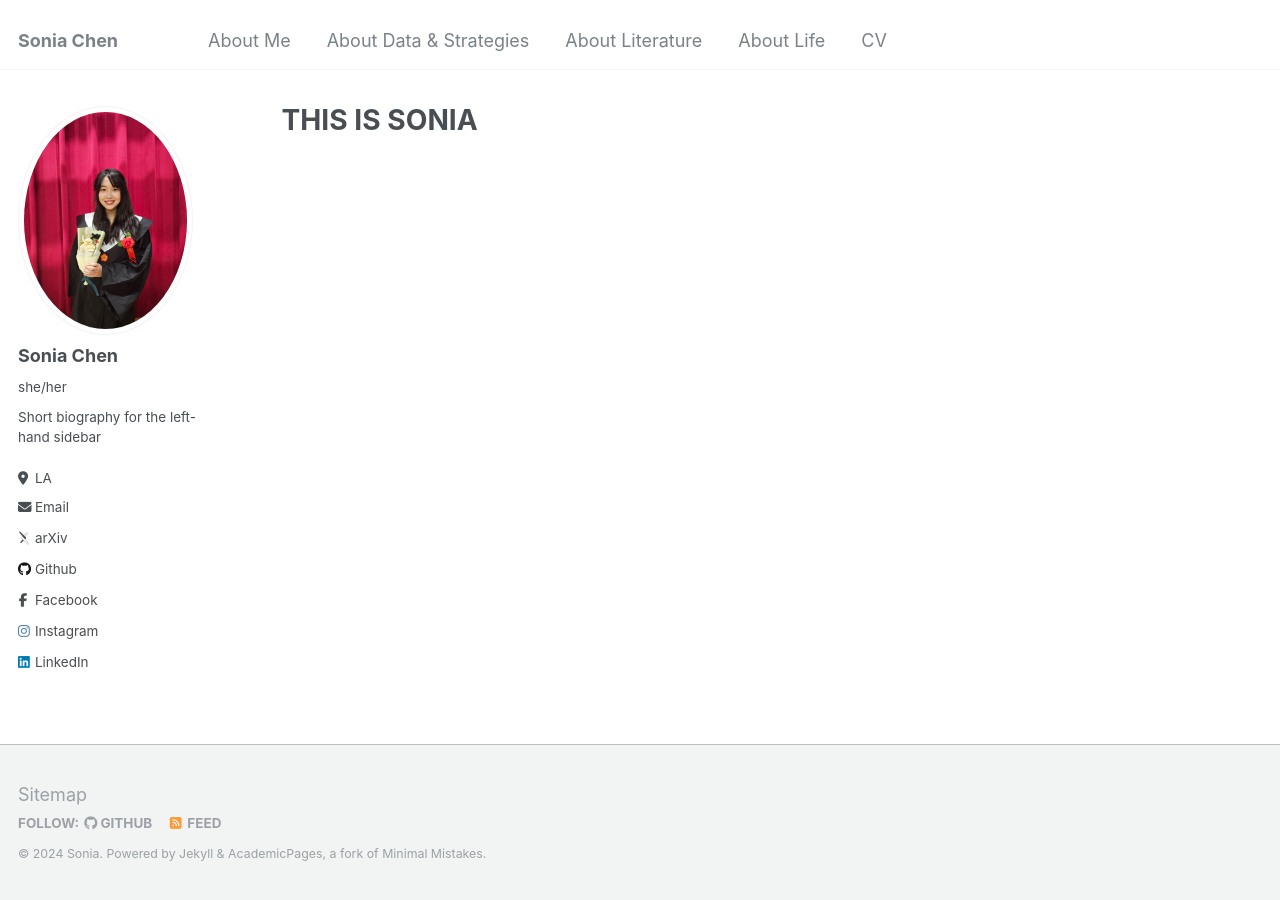
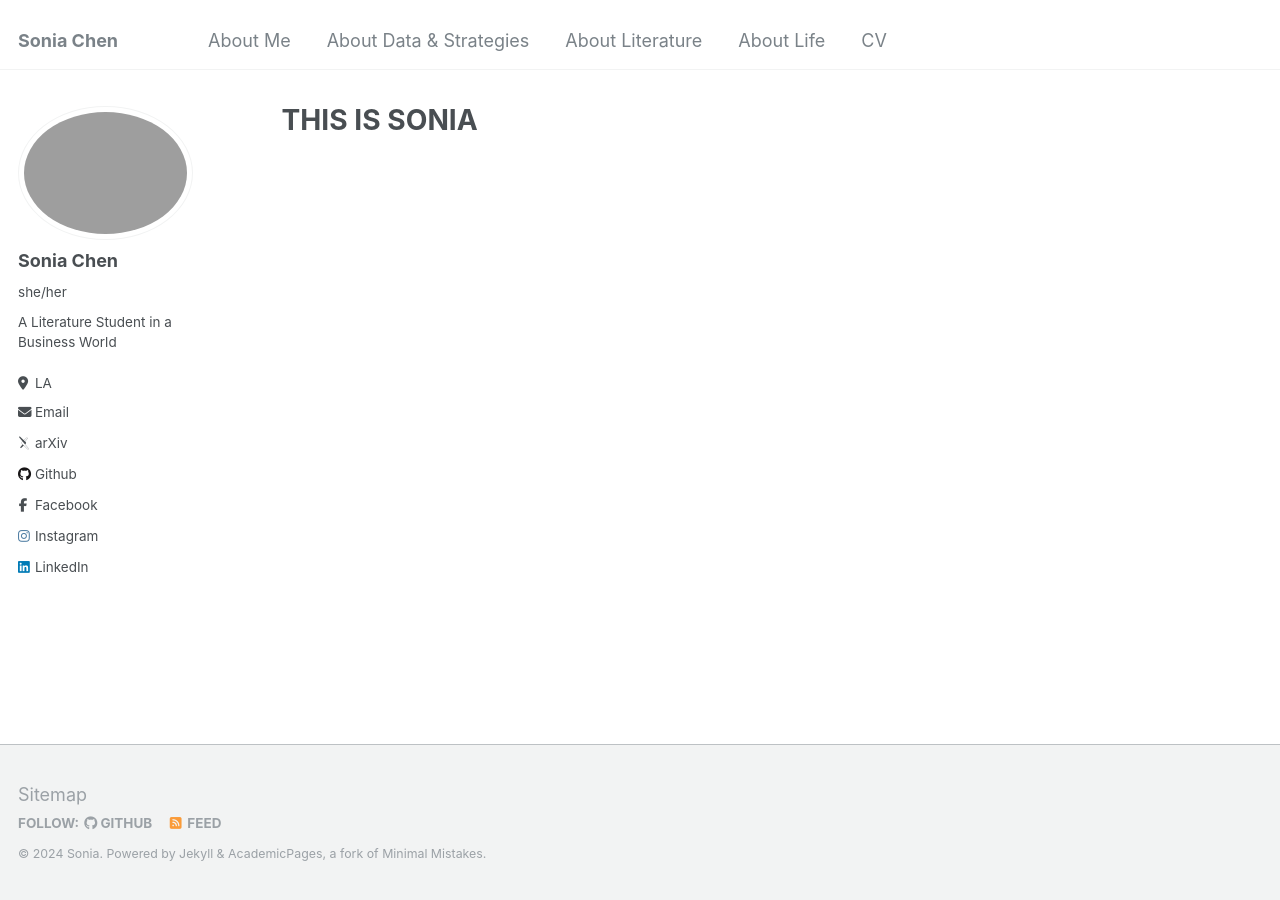
Before and after one commit to soniachen6603/sonia.chen.github.io, a Jekyll site: the page built from _pages/about.md, in a window 1280 px wide. Built offline with Jekyll 4.4.1, drawn with Linux system fonts in a browser that asks for light colours; some web fonts are replaced.

Commit message:
Update _config.yml

```diff
--- a/_config.yml
+++ b/_config.yml
@@ -11,15 +11,12 @@ url                      : https://sonia.chen.github.io # the base hostname & pr
 baseurl                  : "" # the subpath of your site, e.g. "/blog"
 repository               : "sonia.chen.github.io"
 
-# Site Author - The following control what appear as part of the author content on the side bar.
-#               If a field is blank the icon and link will not appear, otherwise it will be shown.
-#               Additional customization can be done by editing /_includes/author-profile.html
 author:
   # Biographic information
-  avatar           : "profile_pic.JPG"
+  avatar           : "profile_pic.PNG"
   name             : "Sonia Chen"
   pronouns         : "she/her"
-  bio              : "Short biography for the left-hand sidebar"
+  bio              : "A Literature Student in a Business World"
   location         : "LA"
   url              : "sonia.chen.github.io"
   email            : "soniachen6603@gmail.com"
```
